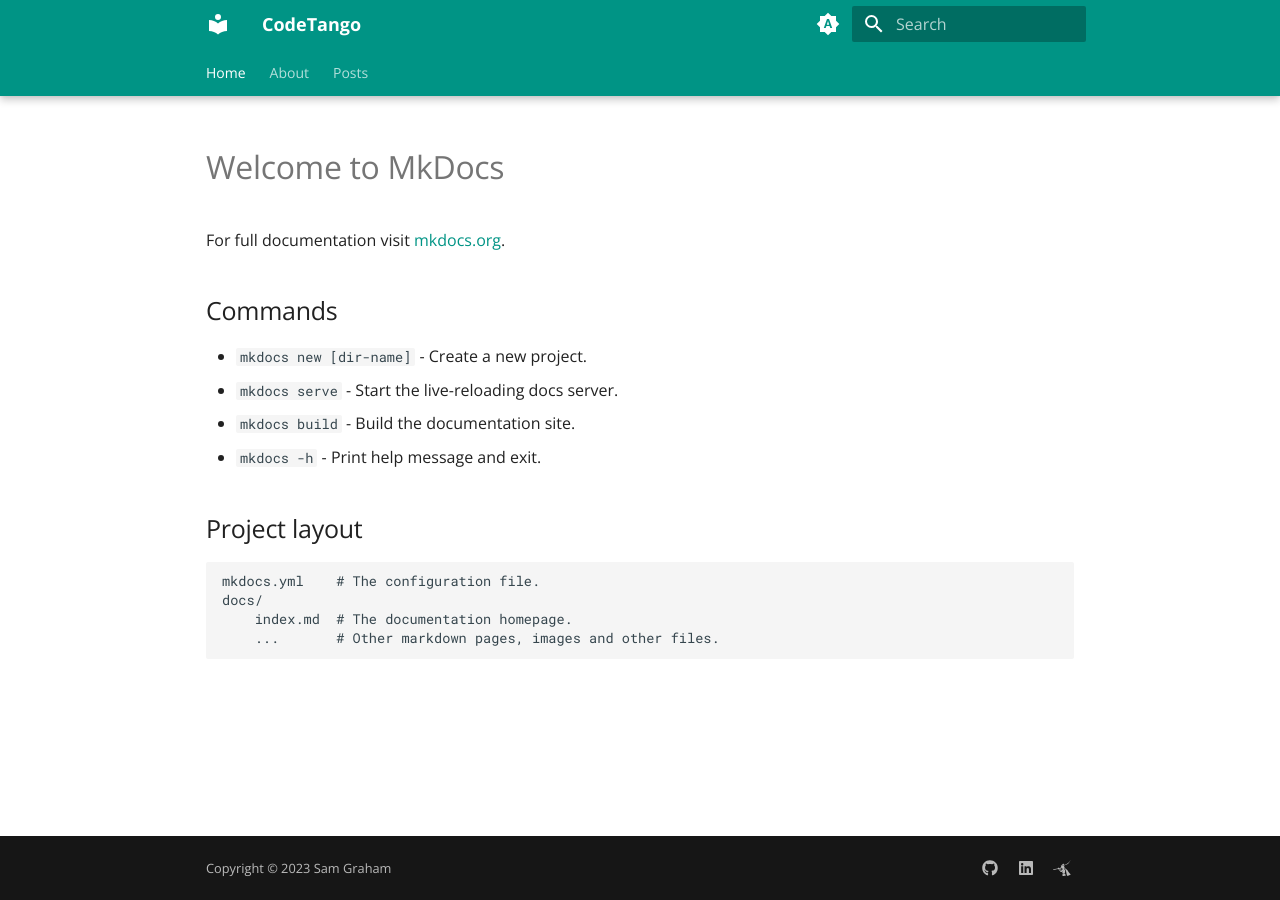
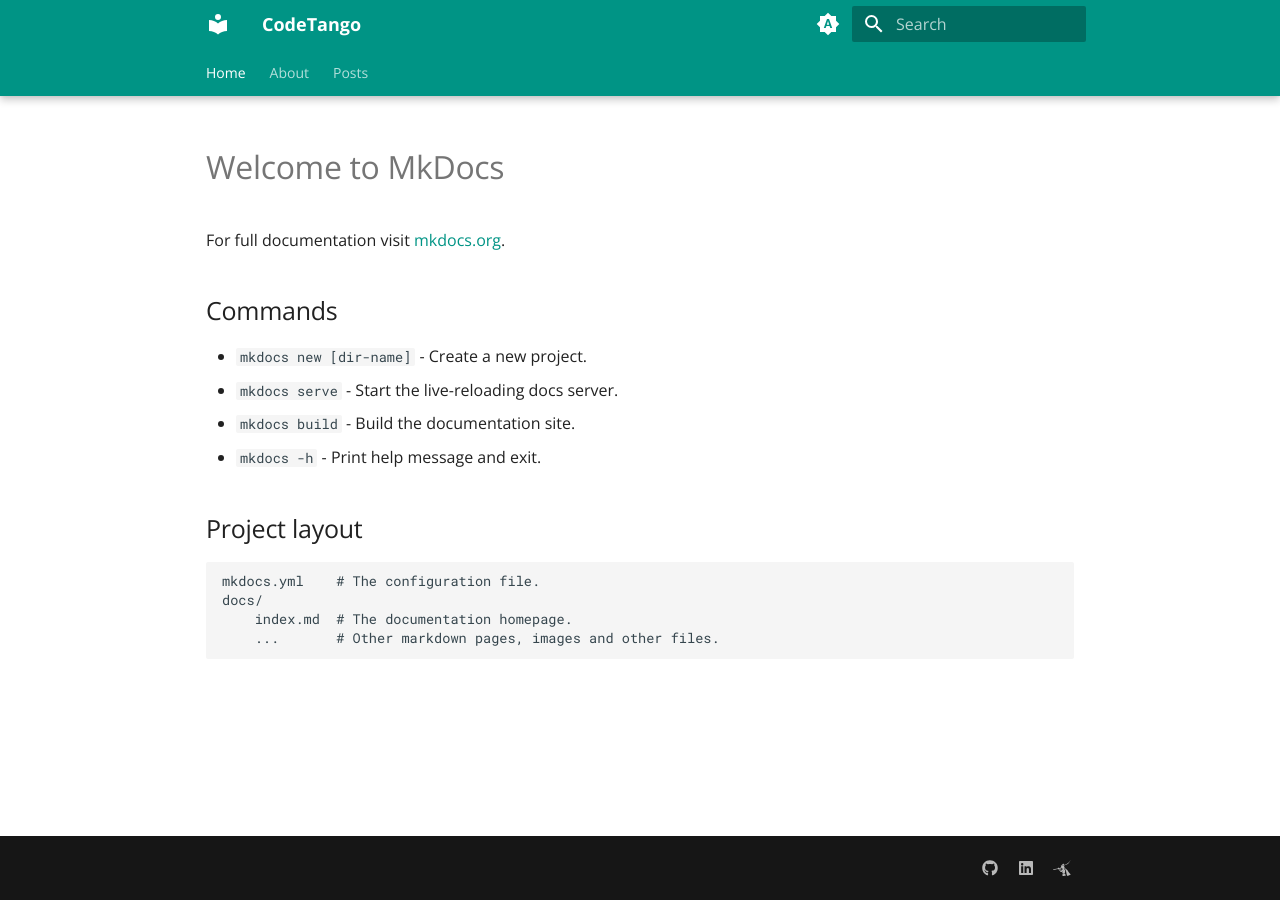
Before and after one commit to SamGrah/codetango, an MkDocs documentation site: the page built from docs/index.md, in a window 1280 px wide. Built offline with MkDocs 1.6.1 and Material for MkDocs 9.7.7, drawn with Linux system fonts in a browser that asks for light colours.

```diff
--- a/mkdocs.yml
+++ b/mkdocs.yml
@@ -1,8 +1,7 @@
 site_name: CodeTango
 site_url: https://samgrah.github.io/codetango/
-site_description: A blog about software development
+site_description: A software dev blog
 site_author: Sam Grahm
-copyright: Copyright &copy; 2023 Sam Graham
 
 nav:
   - Home: index.md
@@ -58,7 +57,7 @@ plugins:
   - rss:
       enabled: true
       feed_name: CodeTango
-      site_url: https://samgraham.github.io/codetango/
+      site_url: https://samgrah.github.io/codetango/
       filename: rss.xml
       path: blog/rss
       copyright: Copyright (c) 2024 Sam Graham
```
